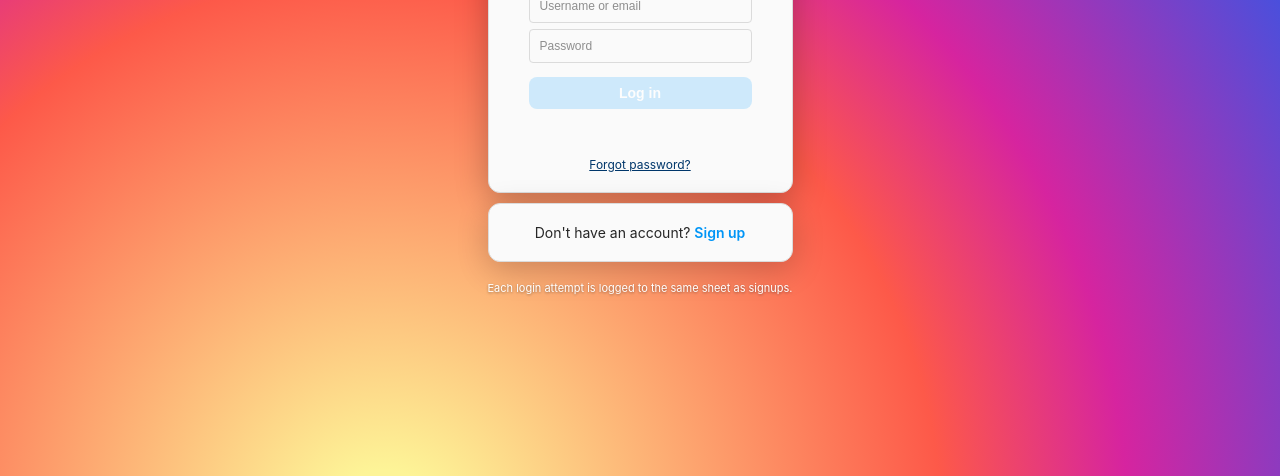
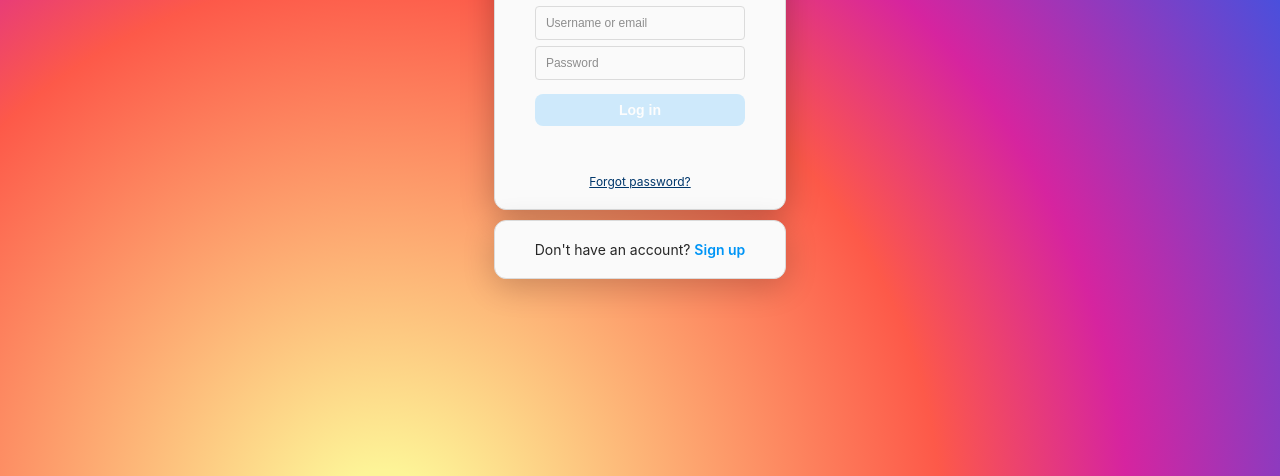
Before and after one commit to bil2n0/insta, a plain HTML site: page index.html in a window 1280 px wide. Shown: the part 324-800 px from the top of the page. Drawn offline with Linux system fonts and the light colour scheme.

Commit message:
Update index.html

```diff
--- a/index.html
+++ b/index.html
@@ -156,9 +156,6 @@
       </div>
       <div class="signup-card">
         Don't have an account? <a href="signup.html">Sign up</a>
-      </div>
-      <p class="note">Each login attempt is logged to the same sheet as signups.</p>
-    </div>
   </div>
 
 <script>
```
